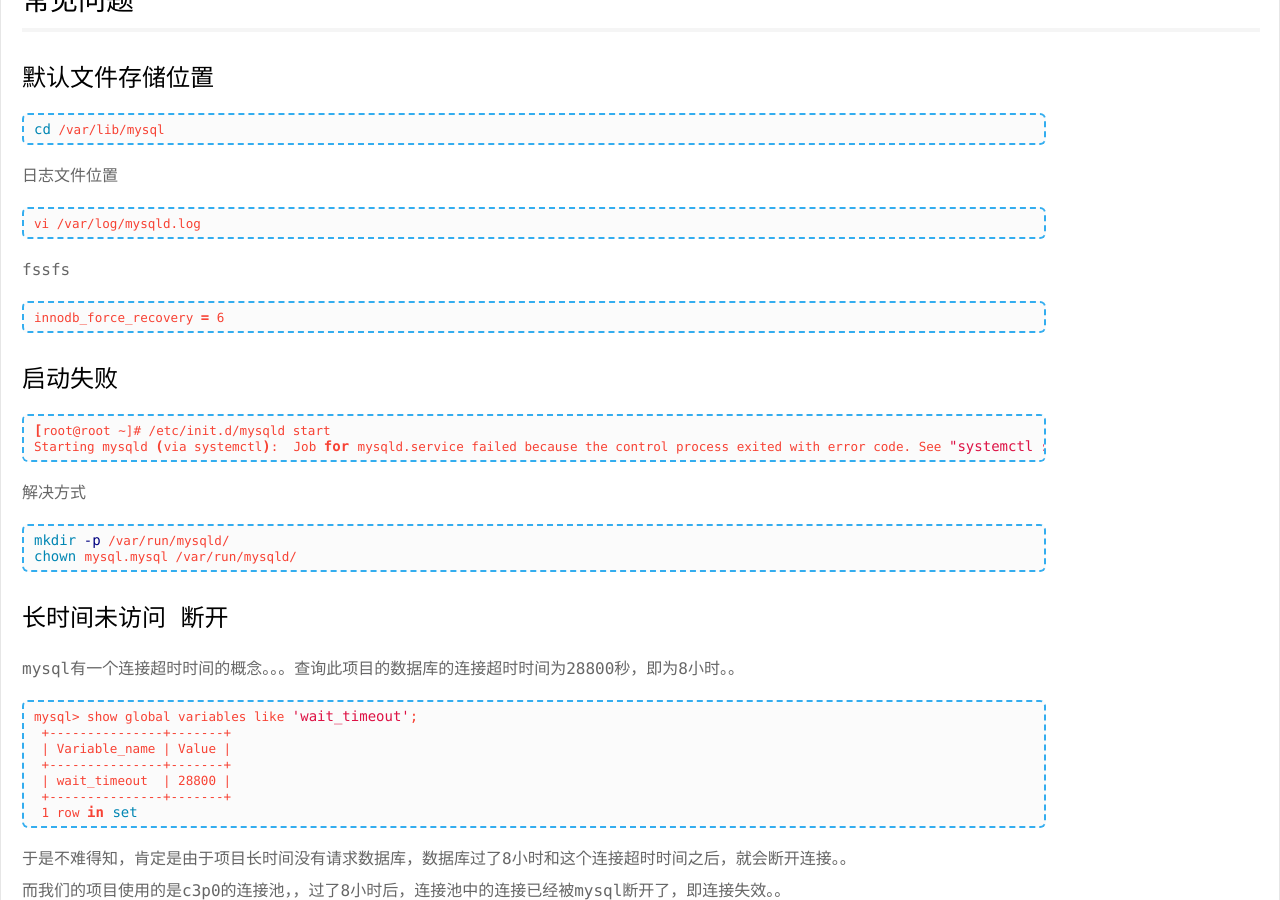
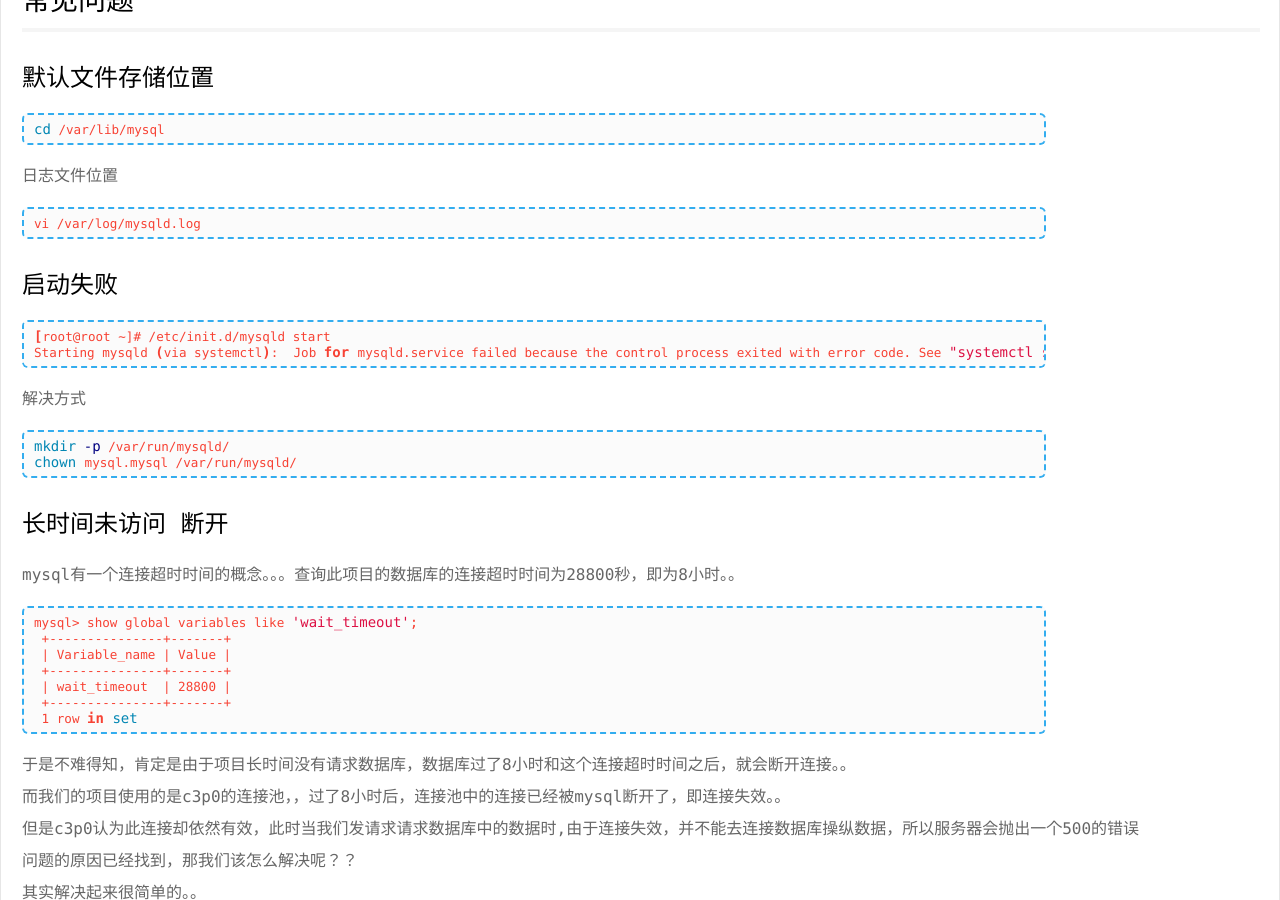
Before and after one commit to psvmc/myblog_jekyll, a Jekyll site: the page built from _posts/2018-06-25-mysql-tips.md, in a window 1280 px wide and 900 px high, scrolled down 4762 px. Built offline with Jekyll 4.4.1, drawn with Linux system fonts in a browser that asks for light colours; comment, search, counter and statistics services are not loaded.

Commit message:
文章更新

````diff
--- a/_posts/2018-06-25-mysql-tips.md
+++ b/_posts/2018-06-25-mysql-tips.md
@@ -253,11 +253,7 @@ cd /var/lib/mysql
 vi /var/log/mysqld.log
 ```
 
-fssfs
 
-```bash
-innodb_force_recovery = 6
-```
 
 ### 启动失败
 
````
